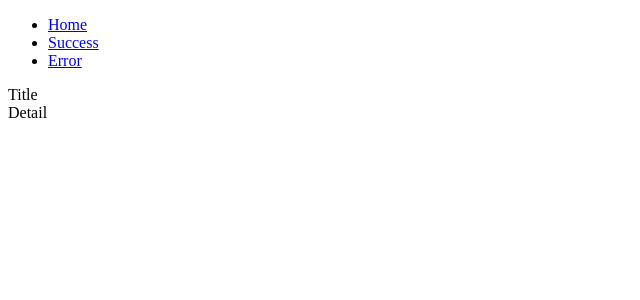
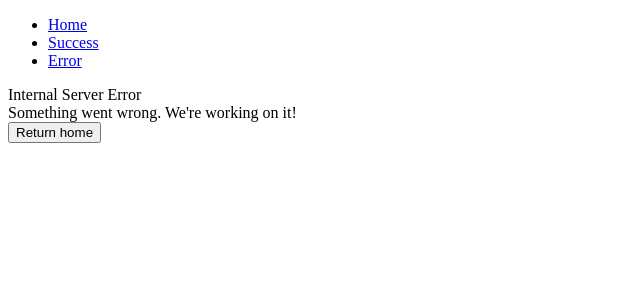
Before and after one commit to Kristina456/Online-survey, a React (Create React App) app: page /error in a window 1280 px wide. Shown: the top 300 px of the page, without its empty margins (0-640 px from the left). Built offline with nearby package versions, Linux system fonts and the light colour scheme.

Commit message:
add ErrorPage logic

```diff
--- /dev/null
+++ b/src/mocks/MockSurvay500.js
@@ -0,0 +1,8 @@
+export const MockSurvay500 = {
+	errors: [
+		{
+			title: "Internal Server Error",
+			detail: "Something went wrong. We're working on it!",
+		},
+	],
+};
--- a/src/pages/ErrorPage.jsx
+++ b/src/pages/ErrorPage.jsx
@@ -1,10 +1,30 @@
 import React from "react";
+import { useNavigate } from "react-router";
+import { MockSurvay500 } from "../mocks/MockSurvay500";
 
 export default function ErrorPage() {
+	const navigate = useNavigate();
+
+	const error = MockSurvay500;
+	const showErrors = () => {
+		return error.errors.map((q) => {
+			return (
+				<div>
+					<div>{q.title}</div>
+					<div>{q.detail}</div>
+				</div>
+			);
+		});
+	};
+
+	const returnHome = () => {
+		navigate("/");
+	};
+
 	return (
 		<div>
-			<div>Title</div>
-			<div>Detail</div>
+			<div>{showErrors()}</div>
+			<button onClick={returnHome}>Return home</button>
 		</div>
 	);
 }
```
